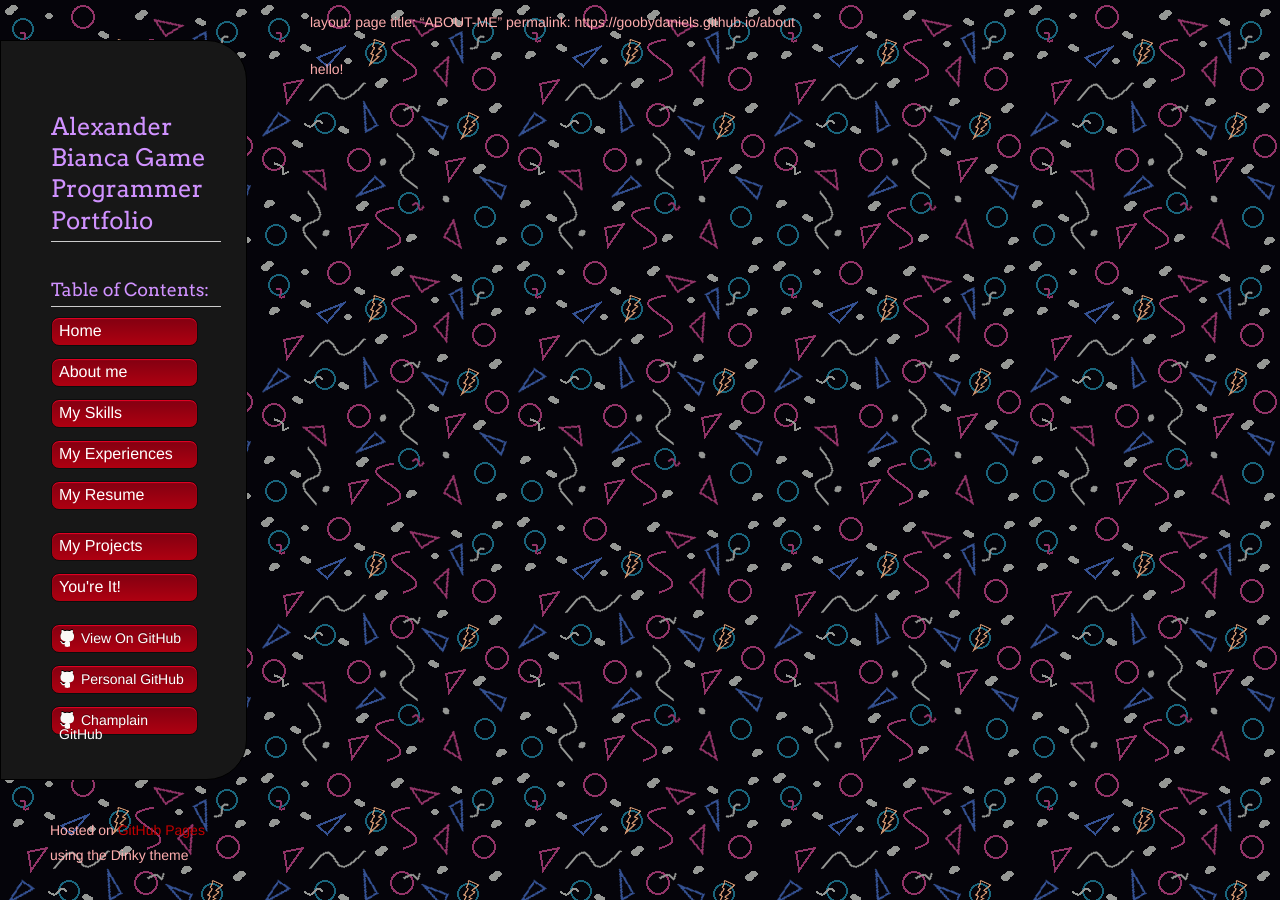
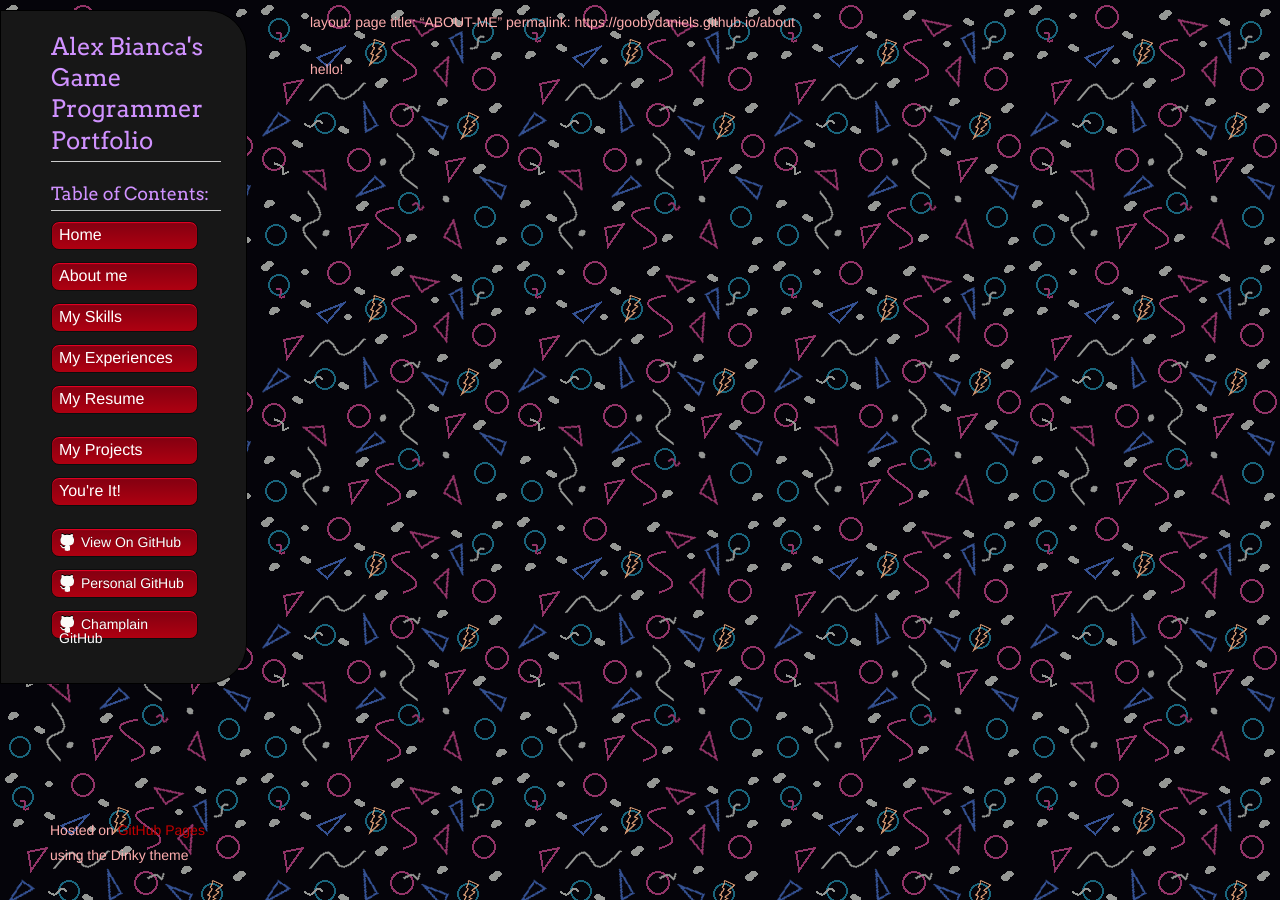
Before and after one commit to goobydaniels/goobydaniels.github.io, a Jekyll site: the page built from ABOUT-ME.md, in a window 1280 px wide. Built offline with Jekyll 4.4.1, drawn with Linux system fonts in a browser that asks for light colours; our own code applies the rules of GitHub Pages for plain Markdown files.

Commit message:
Side box formatting

```diff
--- a/_config.yml
+++ b/_config.yml
@@ -1,4 +1,4 @@
-title: Alexander Bianca
+title: Alex Bianca's
 description: Game Programmer Portfolio
 show_downloads: false
 google_analytics:
--- a/_sass/jekyll-theme-dinky.scss
+++ b/_sass/jekyll-theme-dinky.scss
@@ -58,7 +58,7 @@ h1, h2, h3, h4, h5, h6 {
   // Color of header text
   color:#d092ff;
   // Header's distance from the top of the screen, space between normal text and a header's break line (as it increases the distance shrinks), space between normal text and a header's break line (as it increases the distance increases)
-  margin:36px 0 10px;
+  margin:20px 0 10px;
 }
 
 p, ul, ol, table, dl {
@@ -254,9 +254,9 @@ header {
   // Rounding of the bottom right corner of the side box
 	border-bottom-right-radius: 40px;
   // Padding for the top of the side box, padding for the right side of the side box, padding for the bottom of the side box, padding for the left of the side box
-	padding: 34px 25px 22px 50px;
+	padding: 0px 25px 22px 50px;
   // Side box's distance from the top of the page, unsure, when 1 moves the box up while remaining left aligned
-	margin: 30px 25px 0 0;
+	margin: 0px 25px 0 0;
 	-webkit-font-smoothing: antialiased;
 }
 
```
